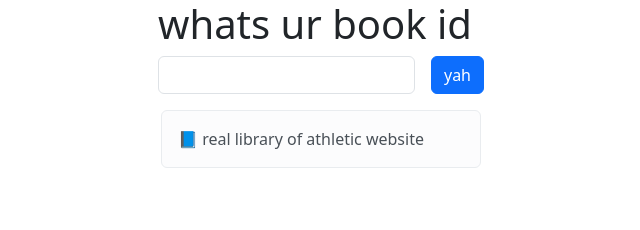
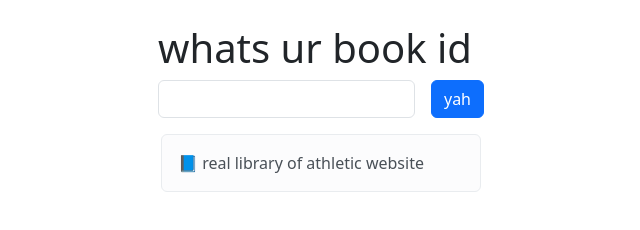
Before and after one commit to SuppliedOrange/loapagemerger, a plain HTML site: page index.html in a window 1280 px wide. Shown: the whole page, without its empty margins (319-959 px from the left). Drawn offline with nearby package versions, Linux system fonts and the light colour scheme.

Commit message:
"a little off the top please"

```diff
--- a/index.html
+++ b/index.html
@@ -34,7 +34,7 @@
 
     <div class="d-flex flex-row justify-content-center">
 
-        <div class="d-flex flex-column justify-content-center">
+        <div class="d-flex flex-column justify-content-center pt-4">
             <h1>whats ur book id</h1>
             <div class="d-flex flex-row">
                 <input id="book-id" class="form-control">
```
